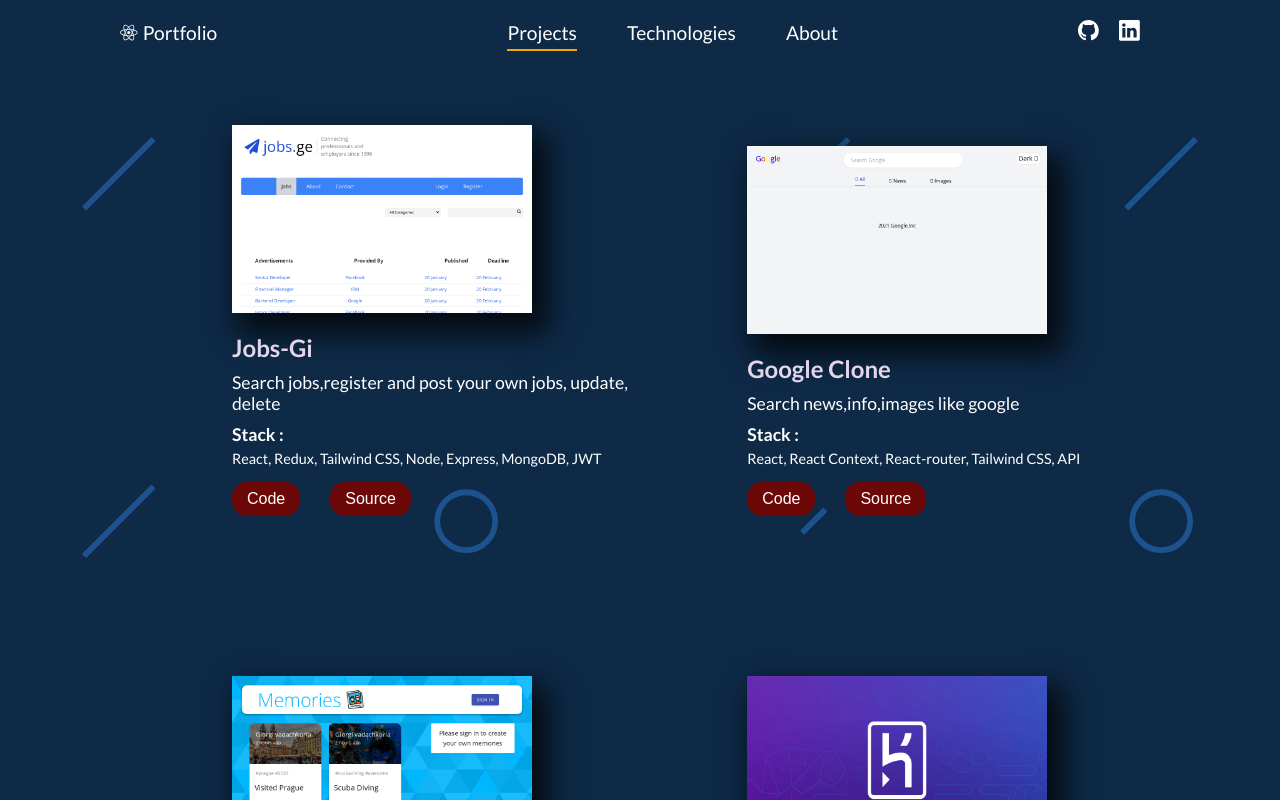
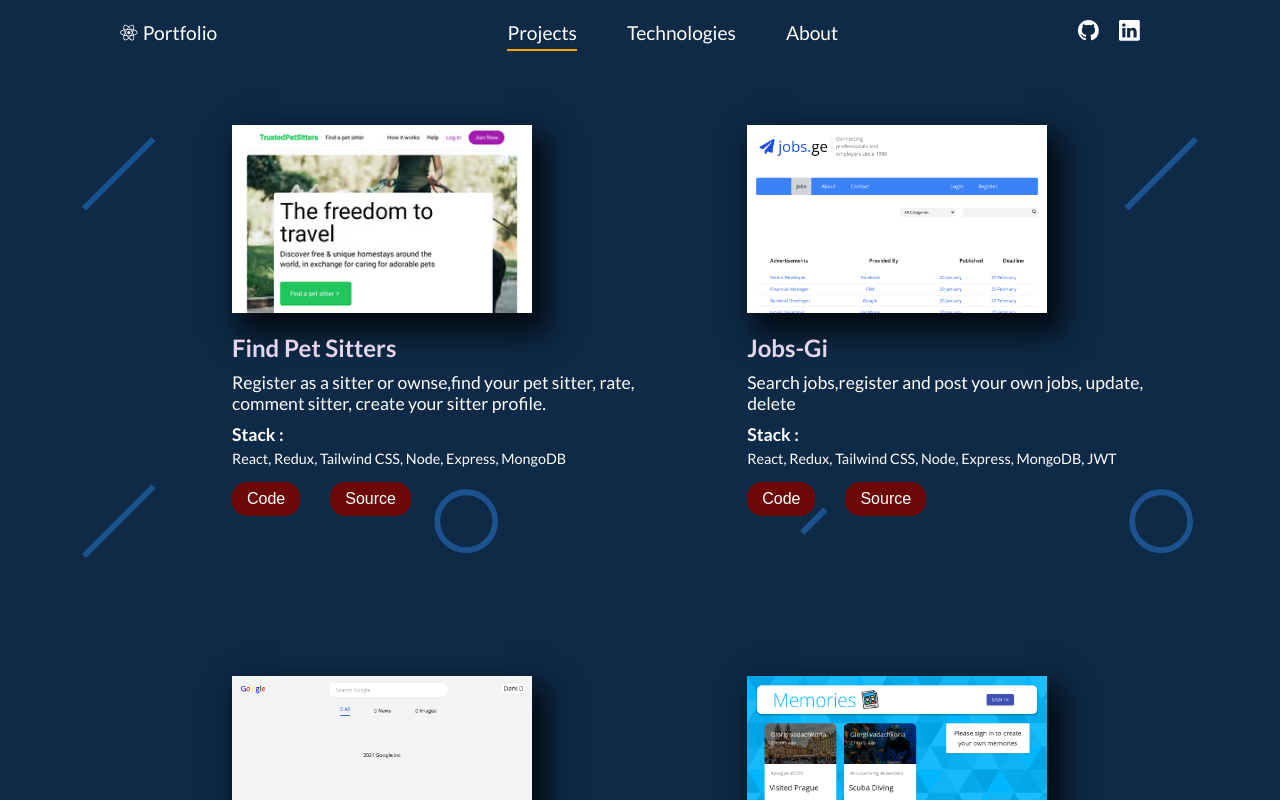
Before and after one commit to GigiDev7/Portfolio, a React (Create React App) app: page /projects in a window 1280 px wide. Shown: the top 800 px of the page. Built offline with nearby package versions, Linux system fonts and the light colour scheme.

Commit message:
added new project

```diff
--- a/src/projectsData.js
+++ b/src/projectsData.js
@@ -9,8 +9,24 @@ import image8 from './img/image8.png';
 import image9 from './img/image9.png';
 import image10 from './img/image10.png';
 import image11 from './img/image11.png';
+import image12 from './img/image12.avif';
 
 const projectsData = [
+  {
+    title: 'Find Pet Sitters',
+    description: 'Register as a sitter or ownse,find your pet sitter, rate, comment sitter, create your sitter profile.',
+    stack: [
+      'React',
+      'Redux',
+      'Tailwind CSS',
+      'Node',
+      'Express',
+      'MongoDB'
+    ],
+    code: '',
+    source: 'https://pet-sitter-pr.netlify.app/',
+    image: image12
+  },
   {
     title: 'Jobs-Gi',
     description: 'Search jobs,register and post your own jobs, update, delete',
```
Also changed, not shown: src/img/image12.avif (added).
